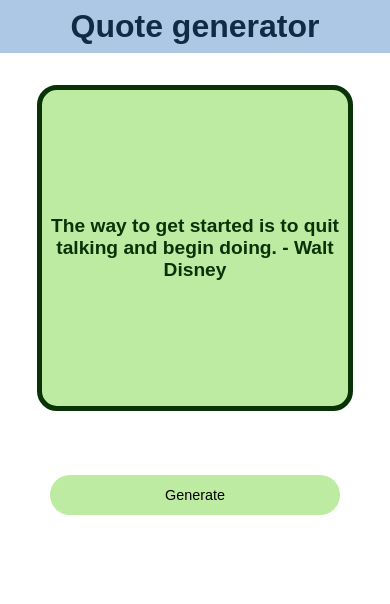
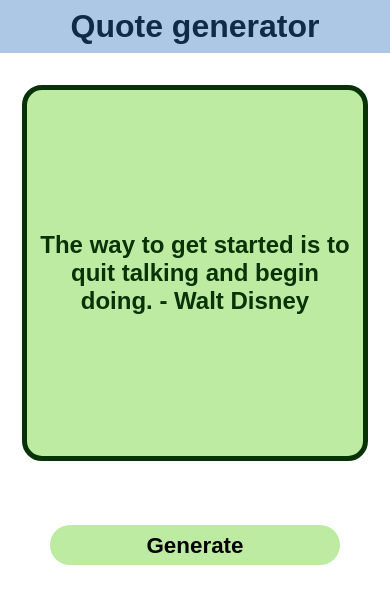
Before and after one commit to Sahibxaae/quote-generator, a React (Create React App) app: page / in a window 390 px wide. Shown: the top 604 px of the page. Built offline with nearby package versions, Linux system fonts and the light colour scheme.

Commit message:
changes made in  media query for smaller devices for better viewing and change font size in button

```diff
--- a/src/index.css
+++ b/src/index.css
@@ -20,6 +20,7 @@
   justify-content: center;
   flex-direction: column;
   gap: 1rem;
+  font-weight: 600;
 }
 .display{
   width: 450px;
@@ -53,13 +54,14 @@
     gap: 4rem;
   }
   .display {
-    width: 290px;
-    height: 300px;
-    font-size: 1.2em;
+    width: 320px;
+    height: 350px;
+    font-size: 1.5em;
     padding: 0.5rem;
   }
   .container button {
-    font-size: 0.9em;
+    font-size: 1.4rem;
+    font-weight: 600;
     padding: 8px 15px;
     width:290px;
     height: 40px;
```
